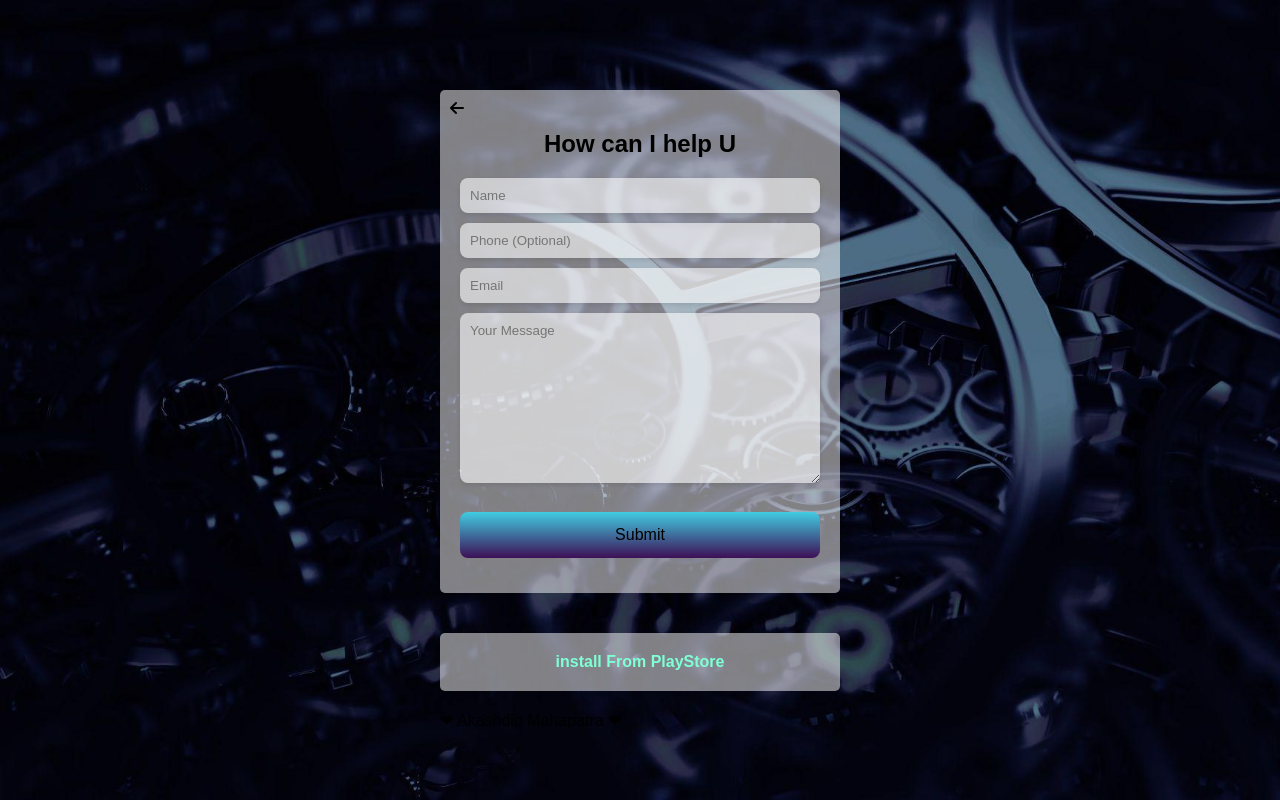
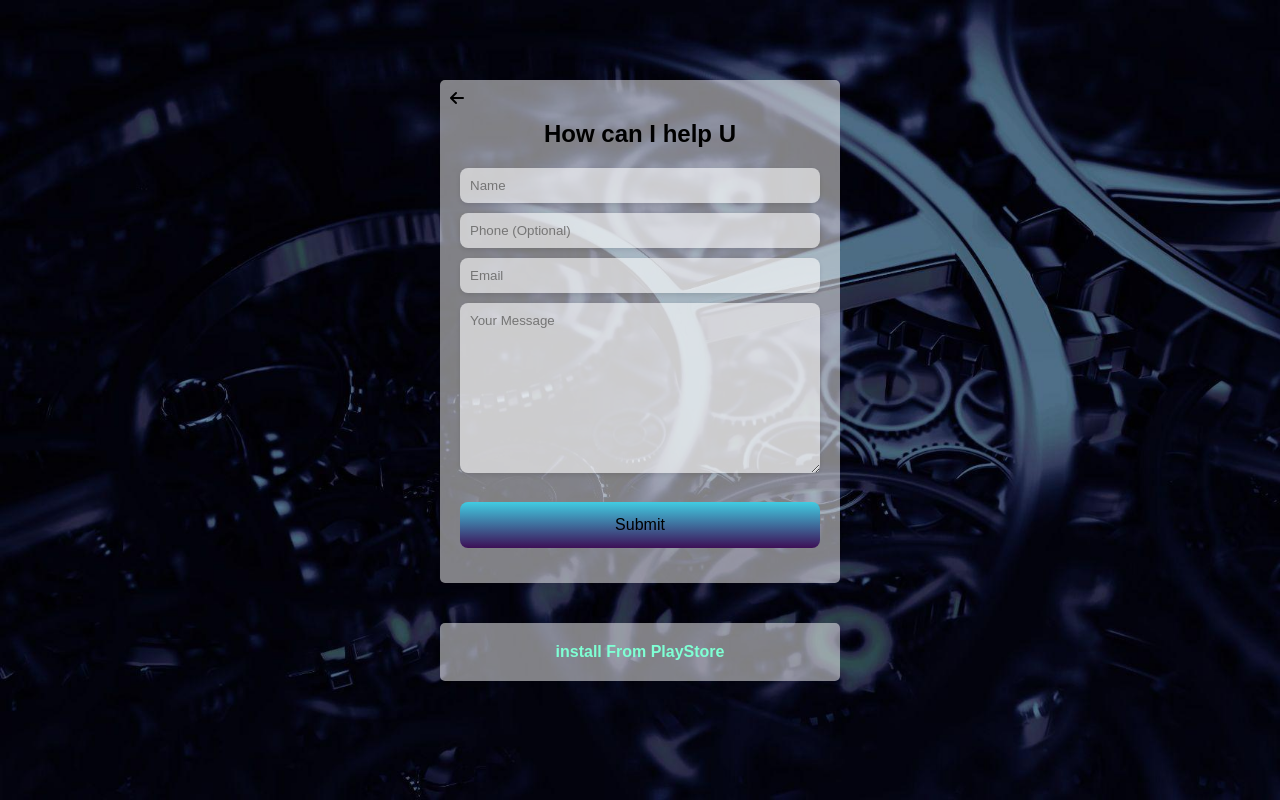
Before and after one commit to akashdip2001/contact-for-Project2, a plain HTML site: page Contact/Contact-form-to-email.html in a window 1280 px wide. Drawn offline with nearby package versions, Linux system fonts and the light colour scheme.

Commit message:
Update Contact-form-to-email.css

```diff
--- a/Contact/Contact-form-to-email.css
+++ b/Contact/Contact-form-to-email.css
@@ -72,7 +72,7 @@
 	cursor: pointer;
   }
 
-#hashtag {
+.lastline {
     position: relative;
     padding-bottom: 20px;
     color: var(--accentColor);
```
